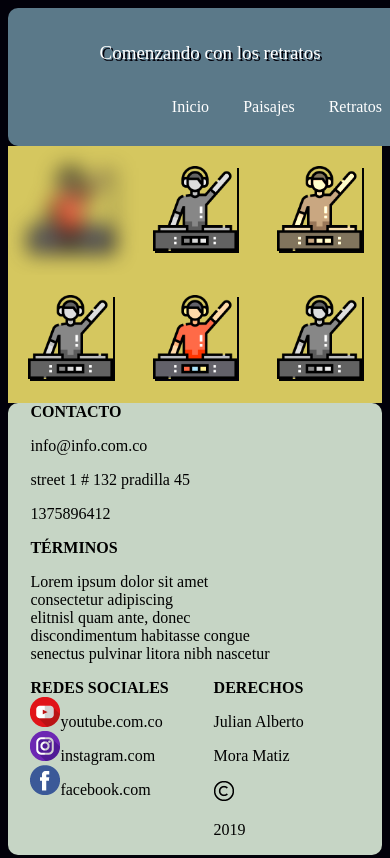
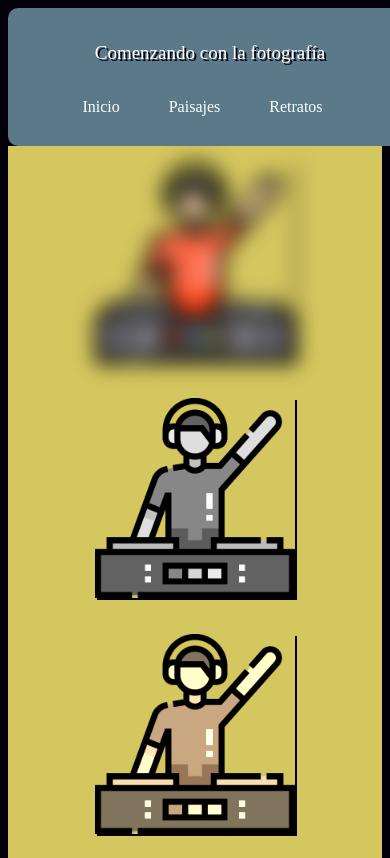
Before and after one commit to rorjuliancho/Css_Diseno_web_responsive_JulianMora, a plain HTML site: page retrato.html in a window 390 px wide. Shown: the top 858 px of the page. Drawn offline with Linux system fonts and the light colour scheme; a web font is replaced by a local one.

Commit message:
Desktop and Responsive

```diff
--- a/css/master.css
+++ b/css/master.css
@@ -1,9 +1,12 @@
 html {
   min-height: 100%;
   position: relative;
+
 }
 body{
   background:#02010a;
+  animation-duration: 3s;
+  animation-name: slidein;
 }
 nav{
   background: #5b7989;
@@ -17,8 +20,10 @@ nav{
 .nav-bar{
   display: inline-block;
   padding: 15px 15px;
+  padding-right: 30px ;
   text-decoration: none;
   color: #fff;
+
 }
 .nav-name{
   text-shadow: 2px 2px #02010a;
@@ -78,6 +83,7 @@ footer{
   background:#C6d5c5;
   overflow: hidden;
   width: 100%;
+  bottom: 0;
 }
 .contact{
 float: left;
@@ -194,3 +200,42 @@ box-shadow:2px 2px  #02010a;
   }
 }
 /*footer responsive*/
+@media screen and (max-width: 800px){
+  .foot{
+    padding: 0 1rem;
+    margin: 1rem;
+    display: flex;
+    flex-direction: column;
+  }
+
+}
+
+/*paisajes responsive*/
+@media screen and (max-width: 800px){
+  .contenido{
+    display: flex;
+    flex-direction: column;
+  }
+  .landscape_portrait_img {
+    padding: 0 1rem;
+    margin: 1rem;
+    margin-left: auto;
+    margin-right: auto;
+    text-align: center;
+  }
+  .landscape_portrait_img > img{
+    width: 80%;
+  }
+}
+
+@keyframes slidein {
+  from {
+    margin-top: 150%;
+    width: 100%
+  }
+
+  to {
+    margin-top: -5%;
+    width: 100%;
+  }
+}
--- a/retrato.html
+++ b/retrato.html
@@ -8,10 +8,13 @@
   </head>
   <body>
     <nav>
-        <p class="nav-name">Comenzando con los retratos</p>
+        <p class="nav-name">Comenzando con la fotografía</p>
+        <div class="nav-main">
           <a href="index.html" class="nav-bar">Inicio</a>
     			<a href="Paisaje.html"class="nav-bar">Paisajes</a>
     			<a href="Retrato.html"class="nav-bar">Retratos</a>
+        </div>
+
   	</nav>
 
     <div class="contenido">
@@ -43,7 +46,7 @@
     </div>
 
     <footer>
-
+      <div class="foot">
         <div class="contact">
             <b>CONTACTO</b>
             <p>info@info.com.co</p>
@@ -53,30 +56,26 @@
 
           <div class="conditions">
             <b>TÉRMINOS</b>
-              <p>Lorem ipsum dolor sit amet <br>
-                consectetur adipiscing  <br>
-                elitnisl quam ante, donec <br>
-                discondimentum habitasse congue <br>
-                senectus pulvinar litora nibh nascetur</p>
-
+            <p>Lorem ipsum dolor sit amet</p>
           </div>
 
 
           <div class="social_media">
             <b>REDES SOCIALES</b><br>
-              <img src="images/youtube.png" alt="">youtube.com.co</img><br>
-              <img src="images/instagram.png" alt="">instagram.com</img><br>
-              <img src="images/facebook.png" alt="">facebook.com</img><br>
+            <a href="https://www.youtube.com/" target="_blank"><img src="images/youtube.png" alt="">youtube.com.co</img></a><br>
+            <a href="https://www.instagram.com/" target="_blank"><img src="images/instagram.png" alt="">instagram.com</img></a><br>
+            <a href="https://www.facebook.com/" target="_blank"><img src="images/facebook.png" alt="">facebook.com</img></a><br>
           </div>
 
 
           <div class="right_footer">
             <b>DERECHOS</b>
-              <p>Julian Alberto</p>
-              <p>Mora Matiz</p>
+            <p>Julian Alberto Mora Matiz</p>
             <img src="images/copyright.png" alt="">
             <p>2019</p>
           </div>
+      </div>
+
 
     </footer>
 
```
Also changed, not shown: index.html (+8 -11 lines), paisaje.html (+12 -13 lines). Lines whose indentation alone changed are shown as unchanged.
